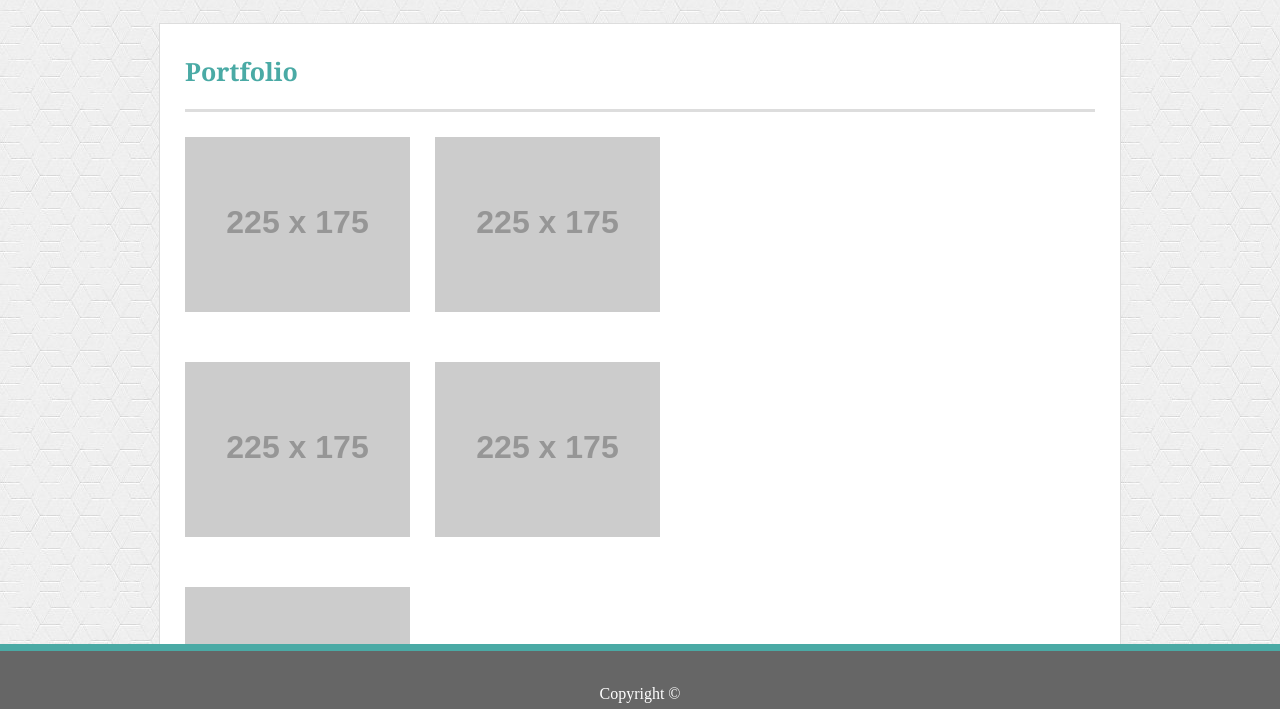
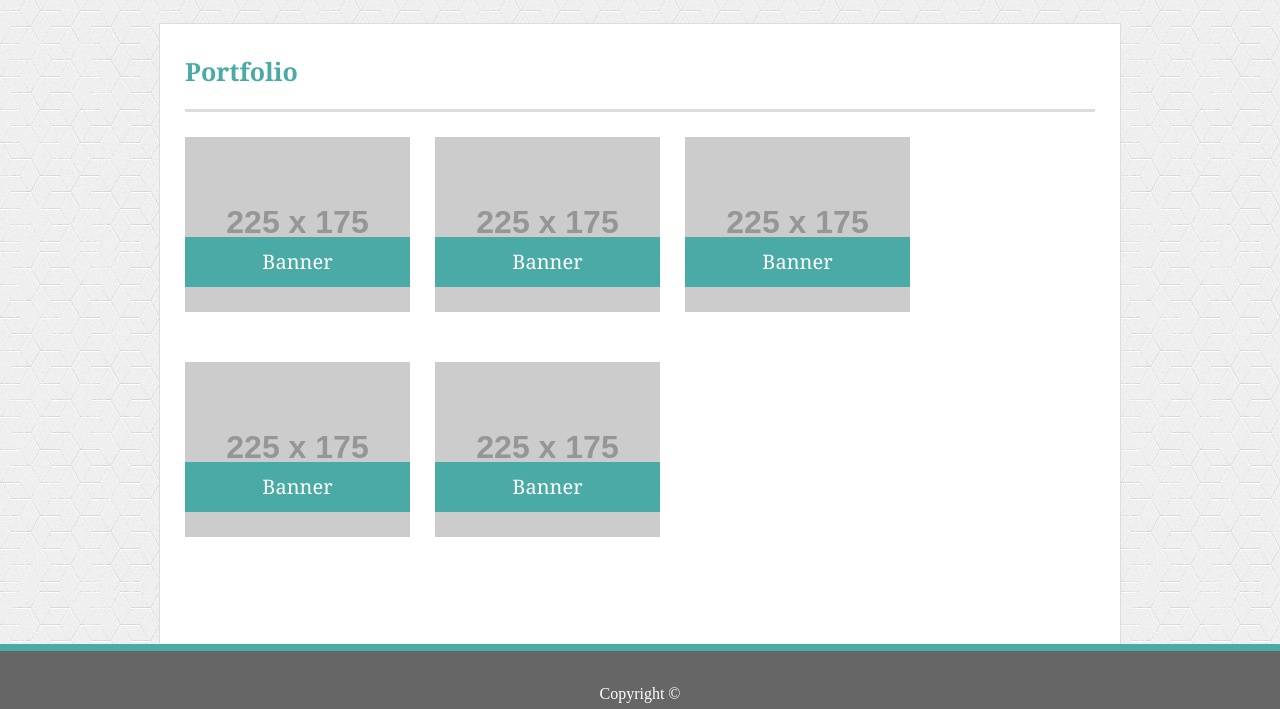
Before and after one commit to beverlyj93/homework-1, a plain HTML site: page portfolio.html in a window 1280 px wide. Shown: the part 89-798 px from the top of the page. Drawn offline with Linux system fonts and the light colour scheme; placeholder pictures from the web are drawn by us.

Commit message:
Third change.

```diff
--- a/css/style.css
+++ b/css/style.css
@@ -67,7 +67,7 @@ footer {
     height: 60px;
     background-color: #666666;
     color: #ffffff;
-    position: absolute;
+    position: fixed;
     bottom: 0;
     width: 100%;
     border-top: 7px solid;
@@ -110,6 +110,28 @@ footer {
 
 .body-inner-pictures {
     width: 60%;
+}
+
+.image {
+    float: left;
+    position: relative;
+}
+
+.banner {
+    position: absolute;
+    bottom: 50px;
+    width: 225px;
+    padding: 15px 0px 15px 0px;
+    text-align: center;
+    background-color: #4aaaa5;
+    color: #ffffff;
+    font-family: 'Georgia', 'Times', 'Times New Roman', serif;
+    font-size: 20px;
+
+}
+
+.spacer-sm {
+    height: 100px;
 }
 
 h1 {
--- a/portfolio.html
+++ b/portfolio.html
@@ -27,15 +27,29 @@
     <div class="body-container-pictures">
         <div class="body-inner-container">
             <h2>Portfolio</h2>
-                <div class="body-inner-pictures">
+                    <div class="image">
                         <img src="https://via.placeholder.com/225x175">
+                        <div class="banner">Banner</div>
+                    </div>
+                    <div class="image">
                         <img src="https://via.placeholder.com/225x175">
+                        <div class="banner">Banner</div>
+                    </div>
+                    <div class="image">
                         <img src="https://via.placeholder.com/225x175">
+                        <div class="banner">Banner</div>
+                    </div>
+                    <div class="image">
                         <img src="https://via.placeholder.com/225x175">
+                        <div class="banner">Banner</div>
+                    </div>
+                    <div class="image">
                         <img src="https://via.placeholder.com/225x175">
+                        <div class="banner">Banner</div>
                     </div>
         </div>
     </div>
+    <div class="spacer-sm"></div>
     <footer>
         <h6>Copyright ©</h6>
     </footer>
```
Lines whose indentation alone changed are shown as unchanged.
